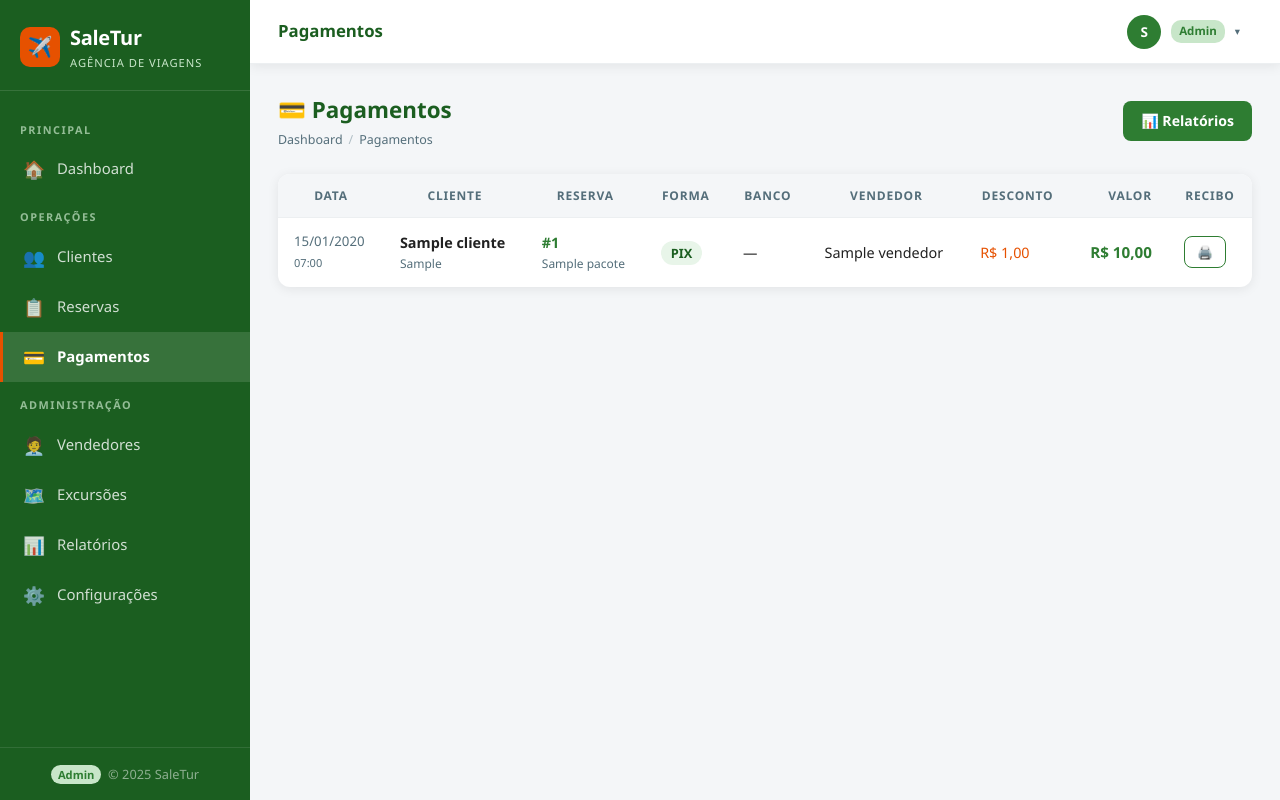
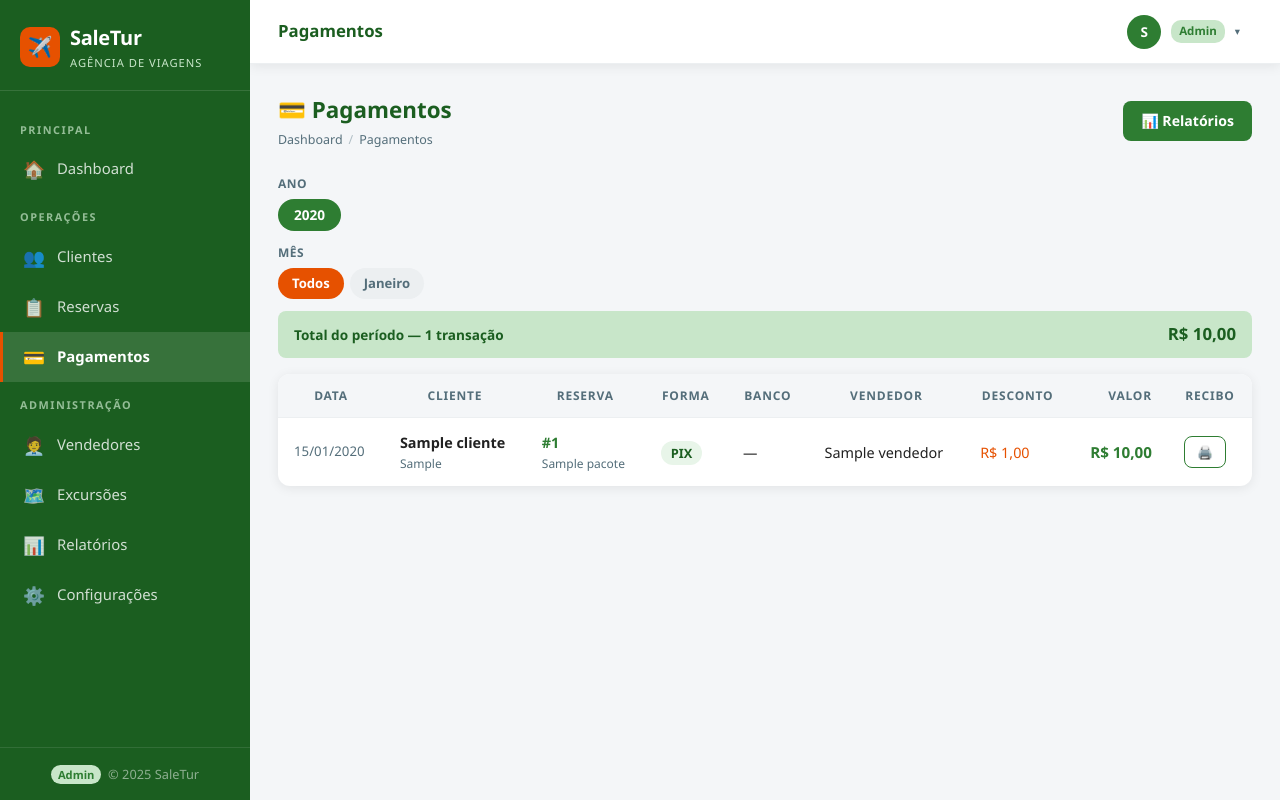
Before and after one commit to joserobertojr/-paiva-express, a Django app: page /pagamentos/ in a window 1280 px wide. Run offline with Django 5.2, Linux system fonts and the light colour scheme; a user stored in the database is signed in; tables that the repository leaves empty hold one stand-in row (values such as "Sample post"); some libraries are stand-ins or nearby versions.

Commit message:
Add: filtros por ano/mês/dia na lista de Pagamentos
- Abas de ano, mês e dia geradas dinamicamente com base nos dados
- Total do período exibido acima da tabela
- Data da coluna usa data_pagamento (data escolhida pelo usuário)

Co-Authored-By: Claude Sonnet 4.6 <noreply@anthropic.com>

```diff
--- a/sala-e-tu/pagamentos/views.py
+++ b/sala-e-tu/pagamentos/views.py
@@ -123,14 +123,86 @@ def recibo(request, pk):
     })
 
 
+MESES_PT = {
+    1:'Janeiro', 2:'Fevereiro', 3:'Março', 4:'Abril',
+    5:'Maio', 6:'Junho', 7:'Julho', 8:'Agosto',
+    9:'Setembro', 10:'Outubro', 11:'Novembro', 12:'Dezembro',
+}
+
 @login_required
 def lista(request):
-    pagamentos = Pagamento.objects.select_related(
+    hoje = datetime.date.today()
+
+    # Anos disponíveis
+    anos = sorted(
+        {p.year for p in Pagamento.objects.dates('data_pagamento', 'year')},
+        reverse=True,
+    )
+    try:
+        ano_sel = int(request.GET.get('ano', hoje.year))
+    except (ValueError, TypeError):
+        ano_sel = hoje.year
+    if anos and ano_sel not in anos:
+        ano_sel = anos[0]
+
+    # Meses disponíveis no ano selecionado
+    meses_disponiveis = sorted(
+        {p.month for p in Pagamento.objects.filter(
+            data_pagamento__year=ano_sel
+        ).dates('data_pagamento', 'month')}
+    )
+    try:
+        mes_sel = int(request.GET.get('mes', 0))
+    except (ValueError, TypeError):
+        mes_sel = 0
+    if mes_sel and mes_sel not in meses_disponiveis:
+        mes_sel = 0
+
+    # Dias disponíveis no mês selecionado
+    dias_disponiveis = []
+    try:
+        dia_sel = int(request.GET.get('dia', 0))
+    except (ValueError, TypeError):
+        dia_sel = 0
+
+    if mes_sel:
+        dias_disponiveis = sorted(
+            {p.day for p in Pagamento.objects.filter(
+                data_pagamento__year=ano_sel,
+                data_pagamento__month=mes_sel,
+            ).dates('data_pagamento', 'day')}
+        )
+        if dia_sel and dia_sel not in dias_disponiveis:
+            dia_sel = 0
+
+    # Queryset filtrado
+    qs = Pagamento.objects.select_related(
         'reserva__pacote', 'vendedor', 'banco_pix'
     ).prefetch_related(
         'reserva__passageiros__cliente'
-    ).order_by('-registrado_em')
-    return render(request, 'pagamentos/lista.html', {'pagamentos': pagamentos})
+    ).filter(data_pagamento__year=ano_sel)
+
+    if mes_sel:
+        qs = qs.filter(data_pagamento__month=mes_sel)
+    if dia_sel:
+        qs = qs.filter(data_pagamento__day=dia_sel)
+
+    qs = qs.order_by('-data_pagamento', '-registrado_em')
+
+    from django.db.models import Sum as _Sum
+    total = qs.aggregate(t=_Sum('valor'))['t'] or 0
+
+    return render(request, 'pagamentos/lista.html', {
+        'pagamentos': qs,
+        'anos': anos,
+        'ano_sel': ano_sel,
+        'meses': [(m, MESES_PT[m]) for m in meses_disponiveis],
+        'mes_sel': mes_sel,
+        'dias': dias_disponiveis,
+        'dia_sel': dia_sel,
+        'total': total,
+        'MESES_PT': MESES_PT,
+    })
 
 
 @login_required
--- a/sala-e-tu/templates/pagamentos/lista.html
+++ b/sala-e-tu/templates/pagamentos/lista.html
@@ -15,6 +15,70 @@
   <a href="{% url 'pagamentos:relatorios' %}" class="btn btn-verde">📊 Relatórios</a>
   {% endif %}
 </div>
+
+<!-- FILTROS ANO / MÊS / DIA -->
+{% if anos %}
+<div style="margin-bottom:12px;">
+  <div style="font-size:.75rem;font-weight:700;color:var(--cinza-3);text-transform:uppercase;letter-spacing:.5px;margin-bottom:6px;">Ano</div>
+  <div style="display:flex;gap:6px;flex-wrap:wrap;">
+    {% for ano in anos %}
+    <a href="?ano={{ ano }}"
+       style="padding:5px 16px;border-radius:20px;font-size:.85rem;font-weight:700;text-decoration:none;
+              {% if ano == ano_sel %}background:var(--verde);color:#fff;{% else %}background:var(--cinza-1);color:var(--cinza-3);{% endif %}">
+      {{ ano }}
+    </a>
+    {% endfor %}
+  </div>
+</div>
+
+{% if meses %}
+<div style="margin-bottom:12px;">
+  <div style="font-size:.75rem;font-weight:700;color:var(--cinza-3);text-transform:uppercase;letter-spacing:.5px;margin-bottom:6px;">Mês</div>
+  <div style="display:flex;gap:6px;flex-wrap:wrap;">
+    <a href="?ano={{ ano_sel }}"
+       style="padding:5px 14px;border-radius:20px;font-size:.82rem;font-weight:600;text-decoration:none;
+              {% if not mes_sel %}background:var(--laranja);color:#fff;{% else %}background:var(--cinza-1);color:var(--cinza-3);{% endif %}">
+      Todos
+    </a>
+    {% for m, nome in meses %}
+    <a href="?ano={{ ano_sel }}&mes={{ m }}"
+       style="padding:5px 14px;border-radius:20px;font-size:.82rem;font-weight:600;text-decoration:none;
+              {% if m == mes_sel %}background:var(--laranja);color:#fff;{% else %}background:var(--cinza-1);color:var(--cinza-3);{% endif %}">
+      {{ nome }}
+    </a>
+    {% endfor %}
+  </div>
+</div>
+{% endif %}
+
+{% if dias and mes_sel %}
+<div style="margin-bottom:16px;">
+  <div style="font-size:.75rem;font-weight:700;color:var(--cinza-3);text-transform:uppercase;letter-spacing:.5px;margin-bottom:6px;">Dia</div>
+  <div style="display:flex;gap:6px;flex-wrap:wrap;">
+    <a href="?ano={{ ano_sel }}&mes={{ mes_sel }}"
+       style="padding:4px 12px;border-radius:20px;font-size:.8rem;font-weight:600;text-decoration:none;
+              {% if not dia_sel %}background:var(--verde-dark);color:#fff;{% else %}background:var(--cinza-1);color:var(--cinza-3);{% endif %}">
+      Todos
+    </a>
+    {% for d in dias %}
+    <a href="?ano={{ ano_sel }}&mes={{ mes_sel }}&dia={{ d }}"
+       style="padding:4px 12px;border-radius:20px;font-size:.8rem;font-weight:600;text-decoration:none;
+              {% if d == dia_sel %}background:var(--verde-dark);color:#fff;{% else %}background:var(--cinza-1);color:var(--cinza-3);{% endif %}">
+      {{ d }}
+    </a>
+    {% endfor %}
+  </div>
+</div>
+{% endif %}
+
+<!-- TOTAL DO PERÍODO -->
+<div style="margin-bottom:16px;padding:10px 16px;background:var(--verde-light);border-radius:8px;display:flex;justify-content:space-between;align-items:center;">
+  <span style="font-size:.85rem;color:var(--verde-dark);font-weight:600;">
+    Total do período — {{ pagamentos|length }} transaç{{ pagamentos|length|pluralize:"ão,ões" }}
+  </span>
+  <strong style="font-size:1.05rem;color:var(--verde-dark);">R$ {{ total|floatformat:2 }}</strong>
+</div>
+{% endif %}
 
 <div class="panel">
   <div class="panel-body">
@@ -39,8 +103,7 @@
           {% with principal=p.reserva.passageiro_principal %}
           <tr>
             <td style="white-space:nowrap;font-size:.83rem;color:var(--cinza-3);">
-              {{ p.registrado_em|date:"d/m/Y" }}<br/>
-              <small>{{ p.registrado_em|date:"H:i" }}</small>
+              {{ p.data_pagamento|date:"d/m/Y" }}
             </td>
             <td>
               <strong>{% if principal %}{{ principal.cliente.nome }}{% else %}—{% endif %}</strong>
```
